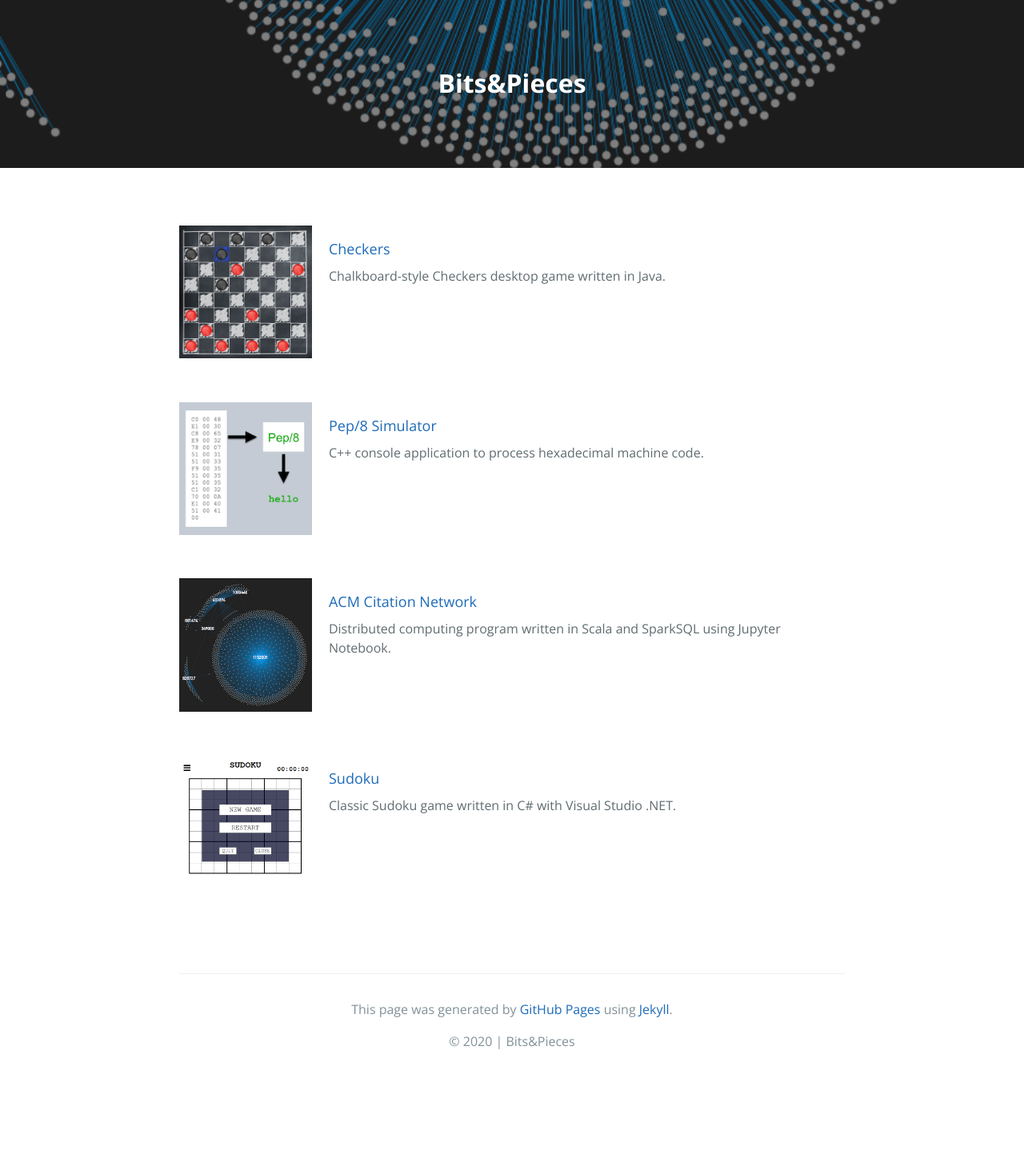
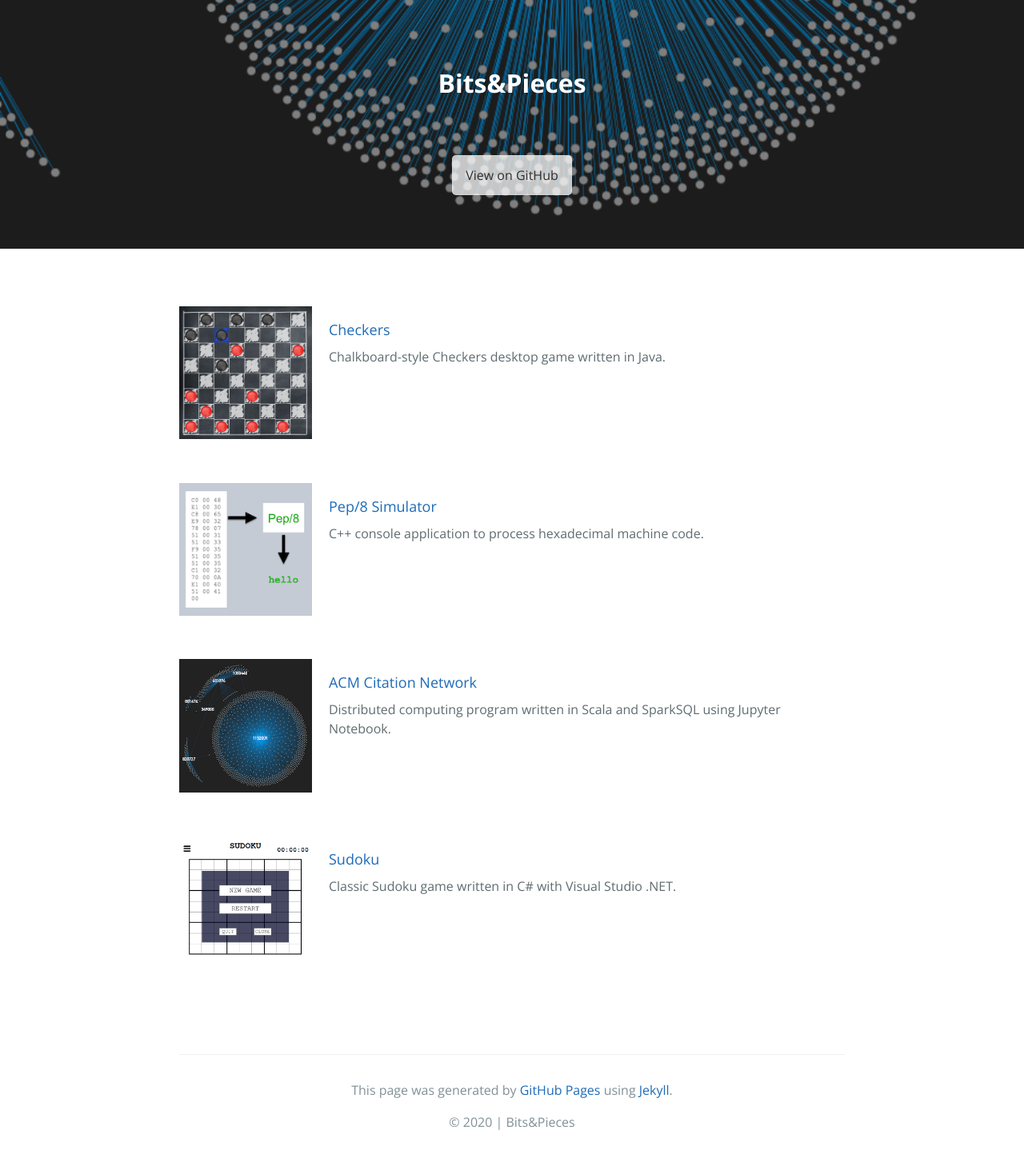
Before and after one commit to gdpeters/gdpeters.github.io, a Jekyll site: the page built from README.md, in a window 1280 px wide. Shown: the whole page at 80% size. Built offline with Jekyll 4.4.1, drawn with Linux system fonts in a browser that asks for light colours; our own code applies the rules of GitHub Pages for plain Markdown files; the repository's description, which GitHub fills in, is left out; before the commit the page ends 1362 px from its top, so only the background shows below that.

Commit message:
button fix

```diff
--- a/_layouts/default.html
+++ b/_layouts/default.html
@@ -25,14 +25,15 @@
     <header class="page-header" role="banner">
    <!--   <h1 class="project-name">{{ page.title | default: site.title | default: site.github.repository_name }}</h1>-->
       <h4 class="project-name">Bits&Pieces</h4>
-   <!-- <h2 class="project-tagline">{{ page.description | default: site.description | default: site.github.project_tagline }}</h2>-->
-      {% if site.github.is_project_page %}
+      <a href="{{ site.github.repository_url }}" class="btn">View on GitHub</a>
+      <!-- <h2 class="project-tagline">{{ page.description | default: site.description | default: site.github.project_tagline }}</h2>-->
+   <!--   {% if site.github.is_project_page %}
         <a href="{{ site.github.repository_url }}" class="btn">View on GitHub</a>
       {% endif %}
       {% if site.show_downloads %}
         <a href="{{ site.github.zip_url }}" class="btn">Download .zip</a>
         <a href="{{ site.github.tar_url }}" class="btn">Download .tar.gz</a>
-      {% endif %}
+      {% endif %} -->
     </header>
 
     <main id="content" class="main-content" role="main">
```
